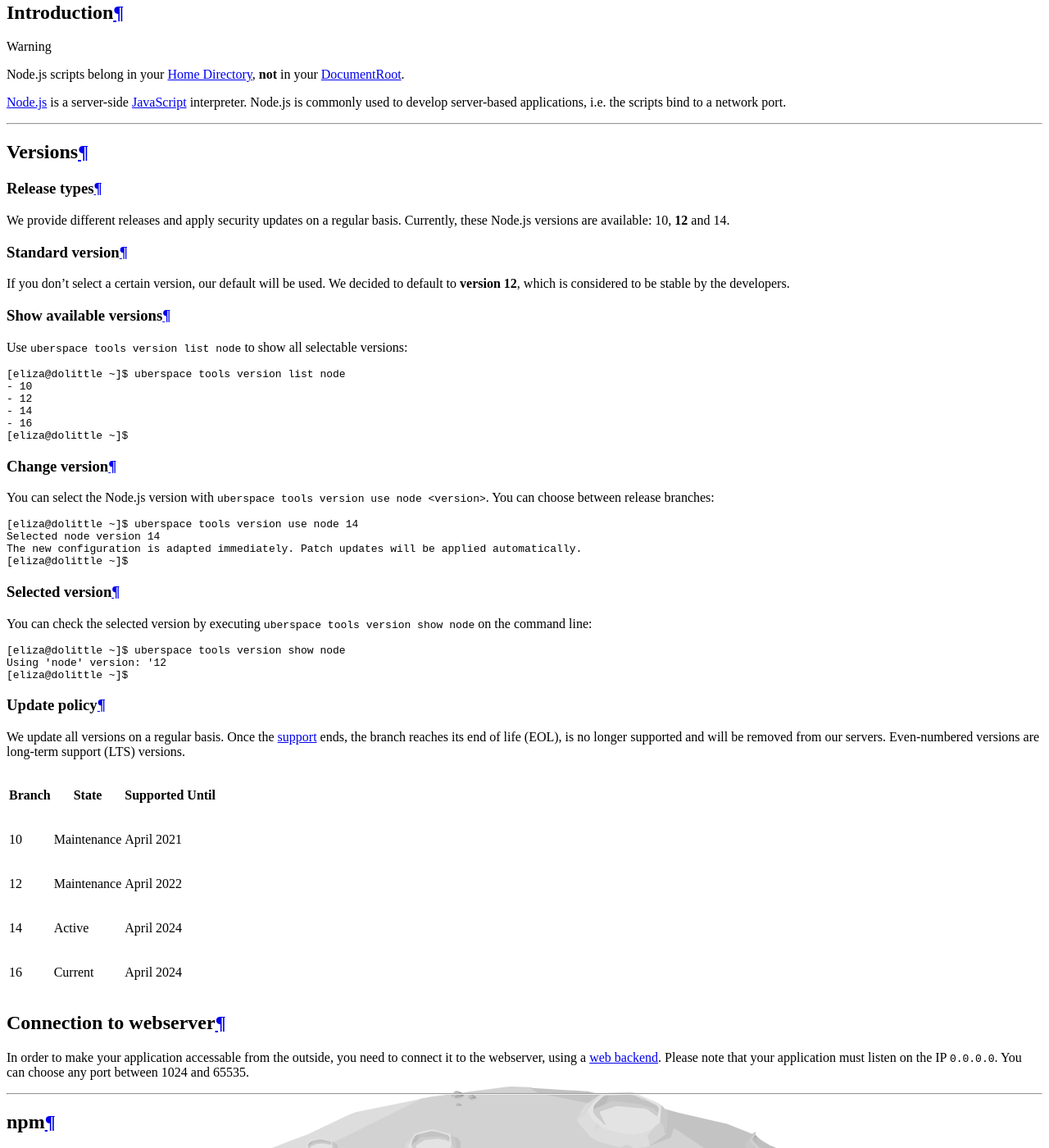
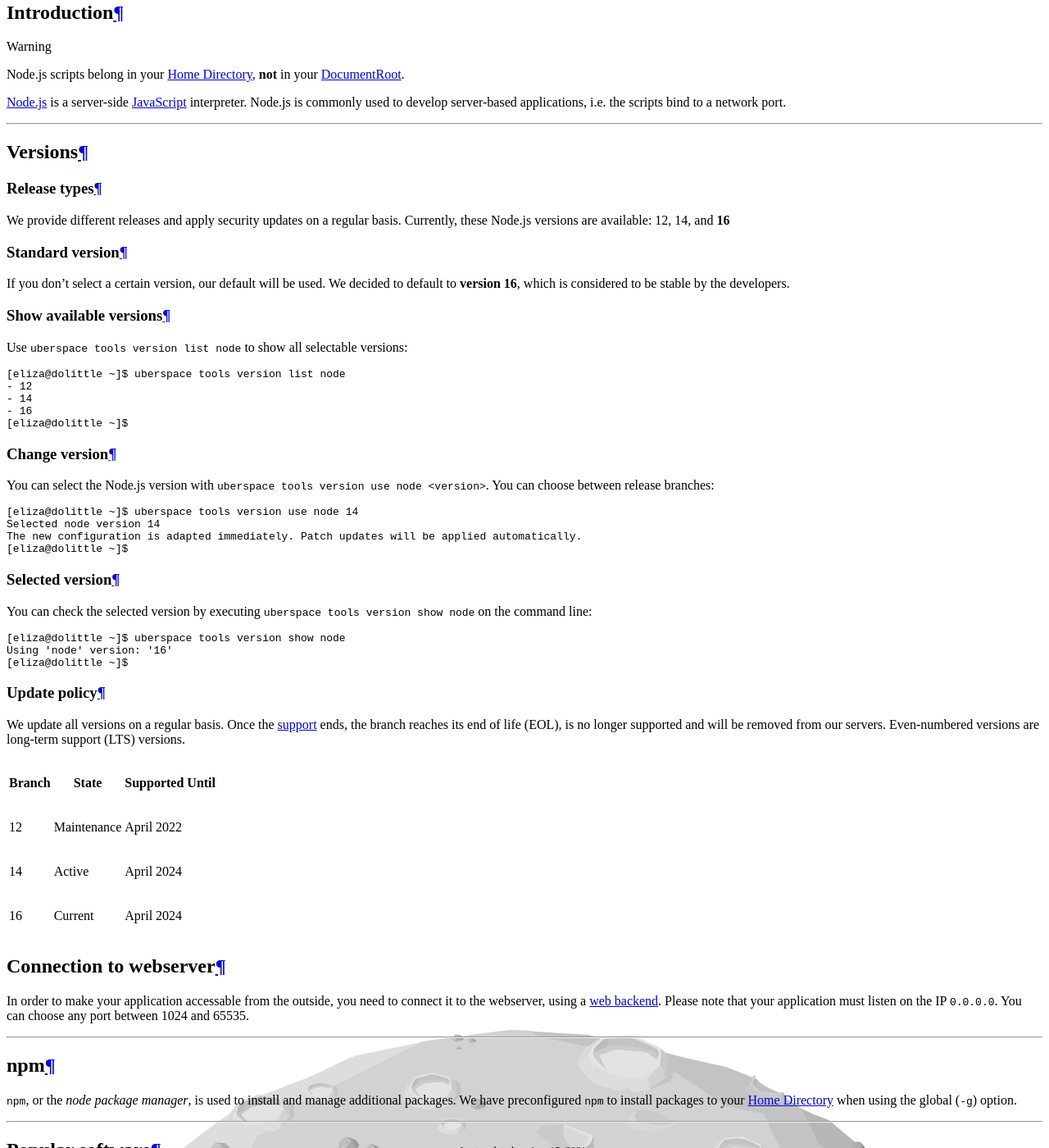
Before and after one commit to Uberspace/manual, a Sphinx documentation site: the page built from source/lang-nodejs.rst, in a window 1280 px wide and 1400 px high, scrolled down 2189 px. Shown: the whole window at 82% size. Built offline with Sphinx 7.4.7 and the Read the Docs theme 2.0.0, drawn with Linux system fonts in a browser that asks for light colours.

Commit message:
update nodejs version #157

```diff
--- a/source/lang-nodejs.rst
+++ b/source/lang-nodejs.rst
@@ -25,11 +25,11 @@
 Release types
 -------------
 
-We provide different releases and apply security updates on a regular basis. Currently, these Node.js versions are available: 10, **12** and 14.
+We provide different releases and apply security updates on a regular basis. Currently, these Node.js versions are available: 12, 14, and **16**
 
 Standard version
 ----------------
-If you don't select a certain version, our default will be used. We decided to default to **version 12**, which is considered to be stable by the developers.
+If you don't select a certain version, our default will be used. We decided to default to **version 16**, which is considered to be stable by the developers.
 
 Show available versions
 -----------------------
@@ -39,7 +39,6 @@
 .. code-block:: bash
 
   [eliza@dolittle ~]$ uberspace tools version list node
-  - 10
   - 12
   - 14
   - 16
@@ -66,7 +65,7 @@
 .. code-block:: bash
 
   [eliza@dolittle ~]$ uberspace tools version show node
-  Using 'node' version: '12
+  Using 'node' version: '16'
   [eliza@dolittle ~]$
 
 Update policy
@@ -77,8 +76,6 @@
 +--------+-------------------------+------------------+
 | Branch | State                   | Supported Until  |
 +========+=========================+==================+
-| 10     | Maintenance             | April 2021       |
-+--------+-------------------------+------------------+
 | 12     | Maintenance             | April 2022       |
 +--------+-------------------------+------------------+
 | 14     | Active                  | April 2024       |
```
